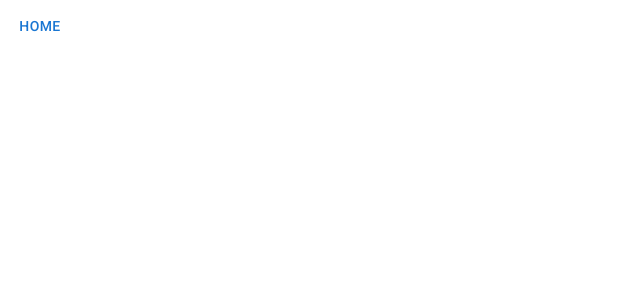
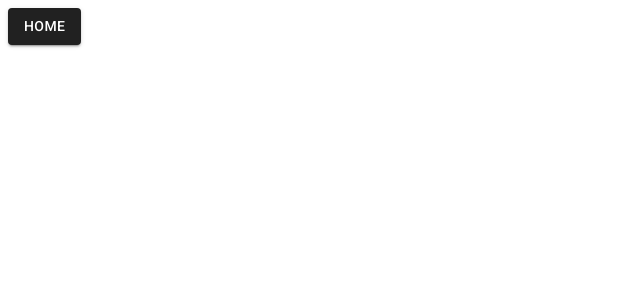
Before and after one commit to ValterGoes/check-movies-and-series, a React (Create React App) app: page / in a window 1280 px wide. Shown: the top 300 px of the page, without its empty margins (0-640 px from the left). Built offline with nearby package versions, Linux system fonts and the light colour scheme.

Commit message:
feat: Adicionado tema claro

```diff
--- a/src/App.tsx
+++ b/src/App.tsx
@@ -1,14 +1,17 @@
 import { BrowserRouter } from "react-router-dom"
 import { AppRoutes } from "./routes"
+import { ThemeProvider } from "@mui/material"
+import { LightTheme } from "./shared/theme"
 
 export const App = () => {
   return (
-
-    <BrowserRouter>
-      <div className="App">
-        <AppRoutes />
-      </div>
-    </BrowserRouter>
+    <ThemeProvider theme={LightTheme}>
+      <BrowserRouter>
+        <div className="App">
+          <AppRoutes />
+        </div>
+      </BrowserRouter>
+    </ThemeProvider>
   )
 
 }
--- a/src/routes/index.tsx
+++ b/src/routes/index.tsx
@@ -4,7 +4,7 @@
 export const AppRoutes = () => {
     return (
         <Routes>
-            <Route path="/" element={<Button>Home</Button>} />
+            <Route path="/" element={<Button variant='contained' color='primary'>Home</Button>} />
 
     {/* redireciona para a rota /Home caso o usuário digite uma rota inválida */}
             <Route path="*" element={<Navigate to="/"/>} />
--- /dev/null
+++ b/src/shared/theme/Light.ts
@@ -0,0 +1,23 @@
+import { createTheme } from '@mui/material';
+
+export const LightTheme = createTheme({
+    palette: {
+        primary: {
+            main: '#212121',
+            dark: '#000000',
+            light: '#484848',
+            contrastText: '#ffffff',
+        },
+        secondary: {
+            main: '#f44336',
+            dark: '#ba000d',
+            light: '#ff7961',
+            contrastText: '#000000',
+        },
+        background: {
+            default: '#ffffff',
+            paper: '#B0C4DE',
+        },
+    },
+
+})
--- a/src/shared/theme/index.ts
+++ b/src/shared/theme/index.ts
@@ -1 +1 @@
-export { };
+export * from './Light';
```
